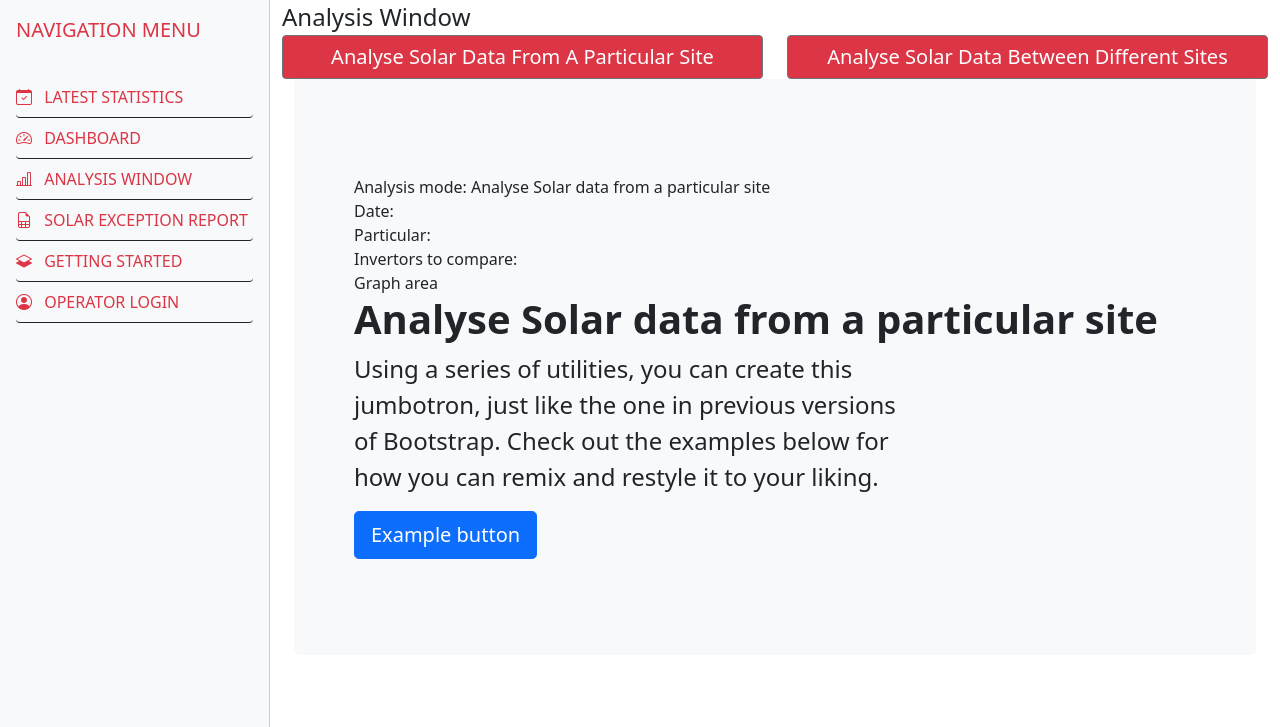
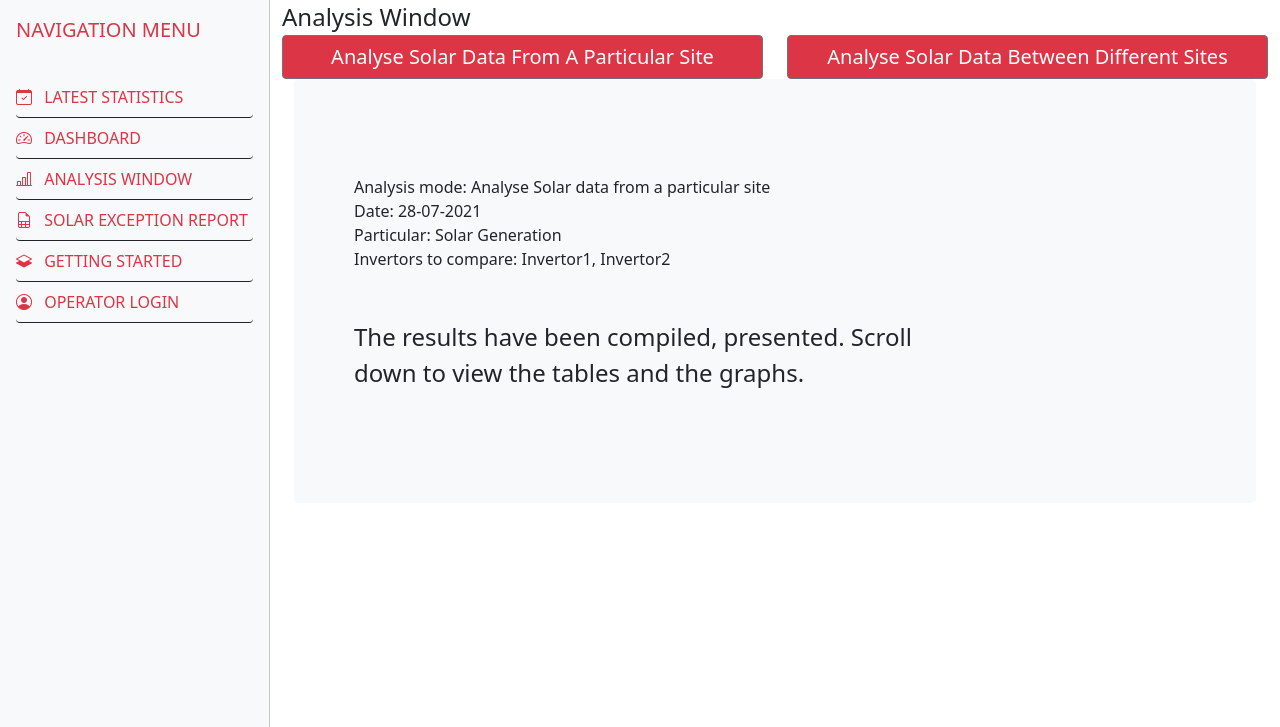
Before and after one commit to Curious-Ujjwal/MISDashboard_ShreeCements, a Django app: page /analysis-window/ in a window 1280 px wide. Shown: the part 73-800 px from the top of the page. Run offline with Django 3.2, Linux system fonts and the light colour scheme; parts of the project's set-up code (start-up, migrations or seed data) failed here and were passed over; some libraries are stand-ins or nearby versions.

Commit message:
Changes made for analysis

```diff
--- a/MISDashboard/FileSaver/templates/FileSaver/analysis.html
+++ b/MISDashboard/FileSaver/templates/FileSaver/analysis.html
@@ -65,7 +65,7 @@
                             </li>
                             <br>
                             <li class="text-capitalize fs-5 mx-auto text-decoration-underline" style="width: fit-content;">
-                                Analysis between 2 dates on a site of a particular invertor
+                                <!-- Analysis between 2 dates on a site of a particular invertor -->
                             </li>
                         </ul>
                     </div>
@@ -109,7 +109,7 @@
                             </li>
                             <br>
                             <li class="text-capitalize fs-5 mx-auto text-decoration-underline" style="width: fit-content;">
-                                Analysis between 2 dates
+                                <!-- Analysis between 2 dates -->
                             </li>
                         </ul>
                     </div>
@@ -123,13 +123,12 @@
                 <div class="p-5 mb-4 bg-light rounded-3">
                     <div class="container-fluid py-5">
                         Analysis mode: Analyse Solar data from a particular site<br>
-                        Date:<br>
-                        Particular:<br>
-                        Invertors to compare: <br>
-                        Graph area
-                      <h1 class="display-6 fw-bold">Analyse Solar data from a particular site</h1>
-                      <p class="col-md-8 fs-4">Using a series of utilities, you can create this jumbotron, just like the one in previous versions of Bootstrap. Check out the examples below for how you can remix and restyle it to your liking.</p>
-                      <button class="btn btn-primary btn-lg" type="button">Example button</button>
+                        Date: 28-07-2021<br>
+                        Particular: Solar Generation<br>
+                        Invertors to compare: Invertor1, Invertor2<br>
+                      <!-- <h1 class="display-6 fw-bold">Analyse Solar data from a particular site</h1> -->
+                      <br><br>
+                      <p class="col-md-8 fs-4">The results have been compiled, presented. Scroll down to view the tables and the graphs.</p>
                     </div>
                   </div>
             </div>
```
